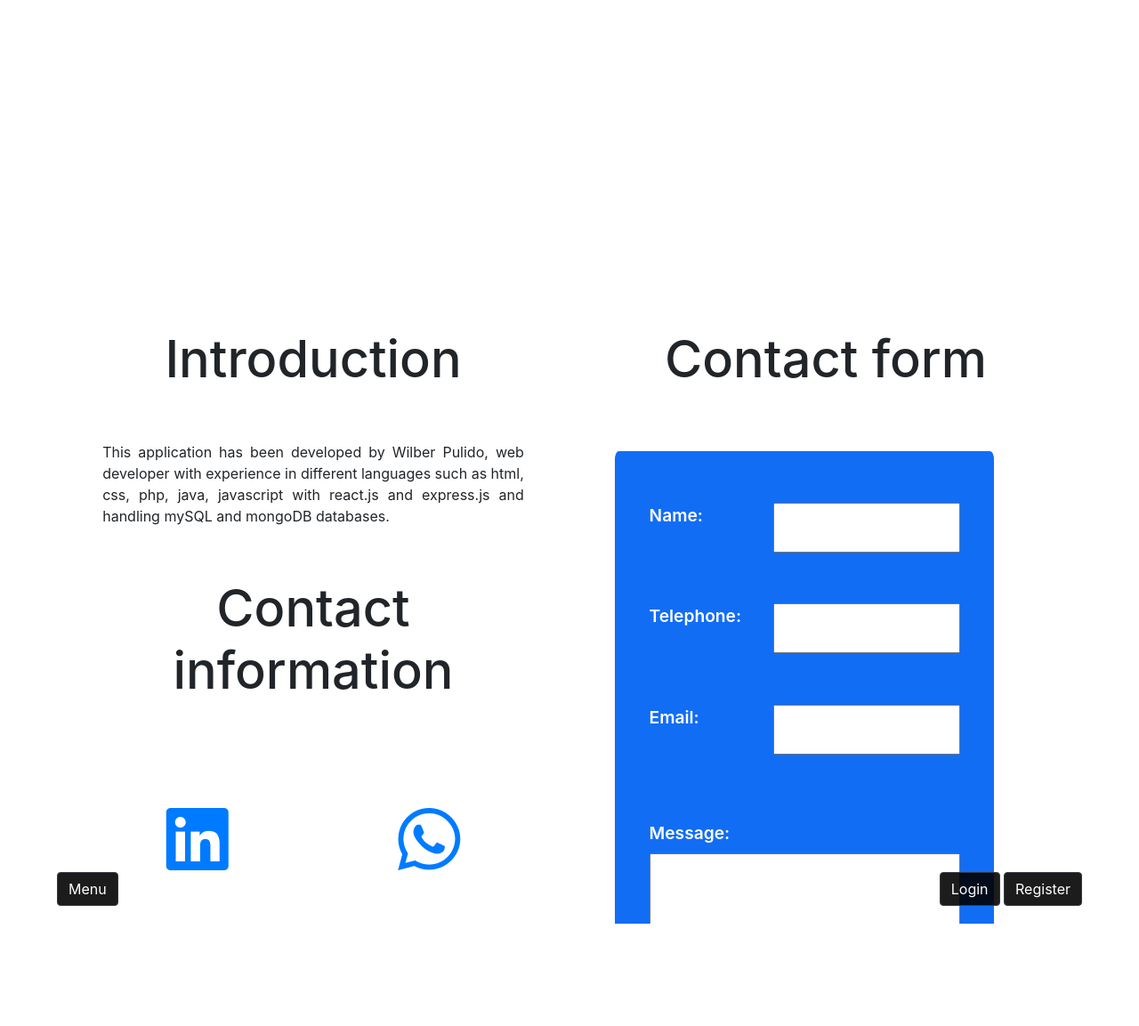
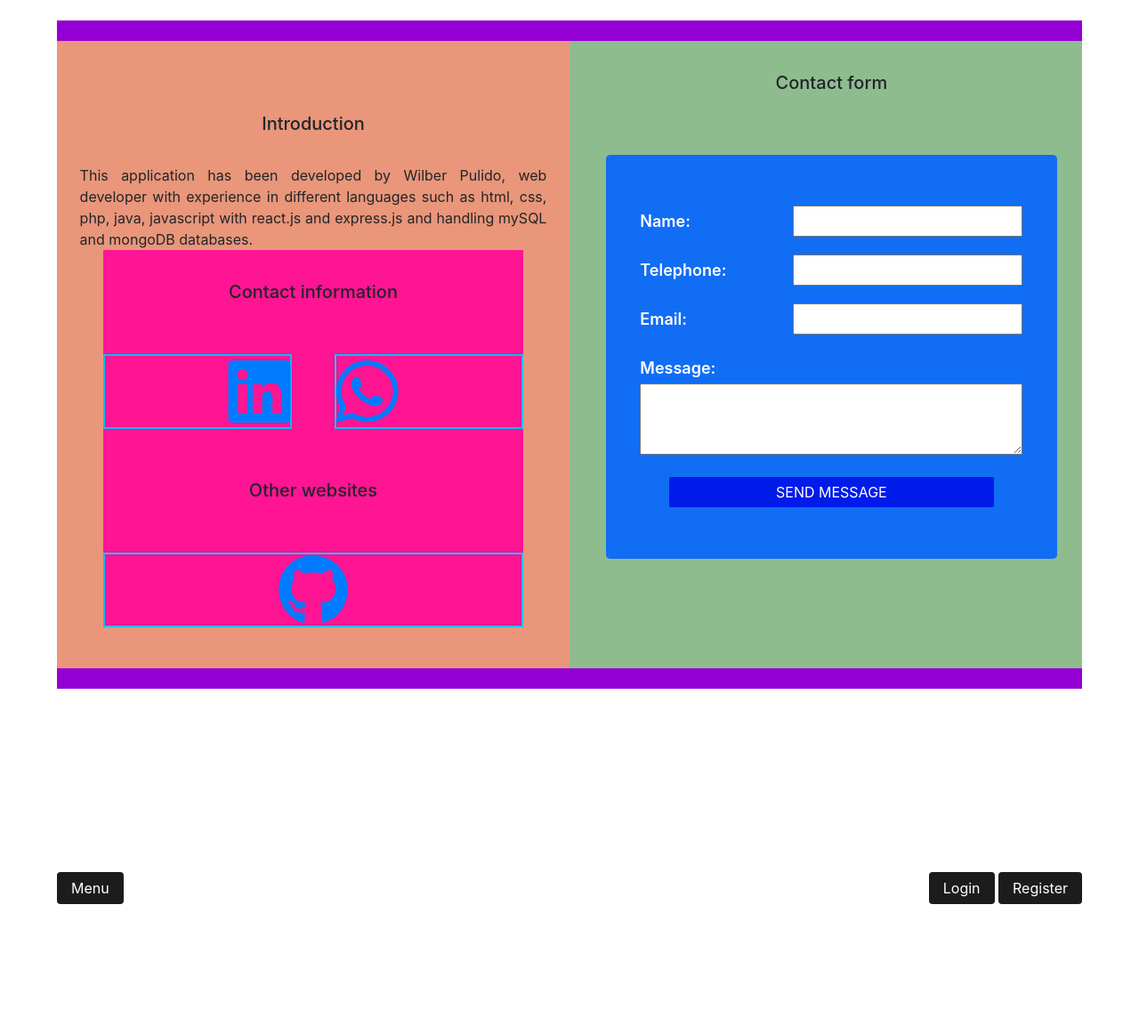
Before and after one commit to wilberpulido/Lista-de-tareas, a PHP site: page /view/contact.php in a window 1280 px wide. Shown: the whole page at 89% size. Run offline with PHP 8.4, Linux system fonts and the light colour scheme; some libraries are stand-ins or nearby versions.

Commit message:
avances responsive contact e imagenes principales

```diff
--- a/style/form.css
+++ b/style/form.css
@@ -159,51 +159,52 @@ outline-color: transparent;
     z-index: 50;
 }
 .btn-submit button{
-    color:#fff;
 	background-color:#011BEB;
 	outline: none;
     border: 0;
     color: #fff;
-	padding:2vh 2vw;
+	padding:5px 10px;
     text-transform:uppercase;
     border-radius:2px;
     cursor:pointer;
-    width: 50%;
 }
 .text-center h2{
     color: white;
     font-size: 5vh;
 }
 #formContact{
+    width: 90%;
     display: grid;
     grid-template-columns: 30% 60%;
     column-gap: 10%;
     row-gap: 5vh;
     background-color:rgb(18, 109, 245);
-    margin: 6vh 0vw;
+    margin: 6vh auto;
     border-radius: 1%;
     padding: 5vh 5vw;
     color: white;
-    font-size: 3vh;
+    font-size: 14px;
     font-weight: 600;
 }
 #formContact div textarea{
     width: 100%;
-    height: 15vh;
+    height: 80px;
 }
 #formContact label{
-    font-size: 3vh;
+    position: relative;
+    top: 6px;
+    font-size: 4vw;
 }
 #contactPage .btn-submit button{
     width: 70%;
-    font-size: 3vh;
+    font-size: 3.5vw;
 }
 .formBoxTask{
     position: fixed;
     left: -100%;
     top: 12vh;
     width:80%;
-    height: 68vh;
+    height: 67vh;
     color: white;
     background-color: rgb(18, 109, 245);
     border: 2px solid #011BEB;
@@ -215,8 +216,7 @@ outline-color: transparent;
     height: 100%;
 }
 main .formBoxTask:focus-within{
-    position: fixed;
-    left: 5%;
+    left: 10%;
 }
 .input-container-addTask{
     width: 100%;
@@ -233,9 +233,9 @@ font-weight: 500;
     width: 100%;
     height: 6vh;
 }
-.input-container-addTask button{
+/* .input-container-addTask button{
     width: 50%;
-}
+} */
 .formBoxEditTask{
     width: 80%;
     color: white;
@@ -308,8 +308,6 @@ font-weight: 500;
     .formBoxEditTask div .input-container-addTask{
         padding: 0;
         height: 16%;
-        background-color: tomato;
-        border: 2px solid thistle;
     }
     .formBoxEditTask .input-container-addTask textarea,
     .formBoxEditTask .input-container-addTask select,
@@ -318,6 +316,25 @@ font-weight: 500;
     }
 }
 @media only screen and (min-width: 480px){
+
+    #formContact{
+        width: 100%;
+        display: grid;
+        grid-template-columns: 30% 60%;
+        row-gap: 20px;
+        padding: 4vh 3vw;
+        color: white;
+        font-weight: 600;
+    }
+    #formContact label{
+        position: relative;
+        top: 4px;
+        font-size: 2.5vw;
+    }
+    #contactPage .btn-submit button{
+        width: 85%;
+        font-size: 16px;
+    }
     .formBoxLogin{
         padding: 5vh 40px;
     }
@@ -328,26 +345,28 @@ font-weight: 500;
         padding: 5vh 3vw;
     }
     #formContact label{
-        font-size: 1.5vw;
+        font-size: 18px;
     }
     .btn-form{
         padding:6px 21px;
     }
     .formBoxTask{
-        width:24%;
-        left: 2.5%;
-        top: 12vh;
+        width:26%;
+        height: 68vh;
+        left: 1%;
+        top: 5vh;
         font-size: 3vh;
     }
     .formBoxTask div{
         padding: 1vh 1vw;
+        border: 0.5px solid crimson;
     }
     .formBoxTask div .input-container-addTask button{
-        width: 80%;
         font-size: 3vh;
+        padding: 1vh 2vw;
     }
     main .formBoxTask:focus-within{
-        left: 2.5%;
+        left: 1%;
     }
 }
 @media only screen and (min-width: 1024px){
--- a/style/style.css
+++ b/style/style.css
@@ -26,8 +26,8 @@ p{
 }
  /* homestyle */
 main{
-    height: 90vh;
-    width: 100vw;
+    height: 85vh;
+    width: 100%;
     position: absolute;
     left: 0;
     top: 0;
@@ -63,6 +72,26 @@ header{
     left: 0;
     right: 0;
     z-index: 30;
+}
+.btn {
+    display: inline-block;
+    font-weight: 400;
+    color: #212529;
+    text-align: center;
+    vertical-align: middle;
+    -webkit-user-select: none;
+    -moz-user-select: none;
+    -ms-user-select: none;
+    user-select: none;
+    background-color: transparent;
+    border: 1px solid transparent;
+    padding: .375rem .75rem;
+    font-size: 1rem;
+    line-height: 1.5;
+    border-radius: .25rem;
+}
+a:link, a:visited, a:active {
+    text-decoration:none;
 }
 .other-submenu,
 .btn-menu{
@@ -75,15 +104,17 @@ header{
 .other-submenu{
     right: 5vw;
 }
-.other-submenu button {
+.other-submenu button,
+.btn-menu{
     background-color: rgba(0, 0, 0, 0.89);
+    padding: 1vh 2vw;
+    font-size: 4vw;
 }
 .other-submenu button a {
     color: white;
 }
 .btn-menu{
     left: 5vw;
-    background-color: rgba(0, 0, 0, 0.89);
 }
 .navegbar{
     position: absolute;
@@ -212,22 +242,26 @@ ul li{
 #contactPage{
     display: flex;
     flex-wrap: wrap;
-    margin: 0 auto;
+    margin: 2vh auto;
     width: 80%;
+    background-color: darkviolet;
+}
+#contactPage section{
+    width: 100%;
+    background-color: darkslateblue;
 }
 #contactPage section h2{
-    margin: 5vh 0vw;
-    font-size: 5vh;
-}
-#contactPage section{
-    margin: 2vh 0vw;
-    width: 100%;
+    margin: 3vh 0vw;
+    font-size: 20px;
 }
 #contactInf{
+    width: 90%;
+    margin: 0 auto;
     display: grid;
     grid-template-columns: 45% 45%;
-    row-gap: 5vh;
+    row-gap: 2vh;
     column-gap: 10%;
+    background-color: deeppink;
 }
 .contactGit,
 #contactInf h2,
@@ -236,22 +270,33 @@ ul li{
     grid-column-start: 1;
     grid-column-end: 3;
 }
-#contactInf div{
+#contactInf div:nth-child(2){
     display: flex;
-    align-items: center;
+    justify-content: flex-end;
+    border: 2px solid deepskyblue;
+}
+#contactInf div:nth-child(3){
+    display: flex;
+    justify-content: flex-start;
+    border: 2px solid deepskyblue;
+}
+#contactInf div:nth-child(5){
+    display: flex;
     justify-content: center;
+    border: 2px solid deepskyblue;
 }
 .headerProfile{
     position: fixed;
     height: 20vh;
     top: 80vh;
-    width: 100vw;
+    width: 100%;
     left: 0;
     right: 0;
     z-index: 20;
 }
 .nav-profile{
     position: absolute;
+    background-color: rgba(0, 0, 0, 0.85);
     width: 100%;
     height: 100%;
     display: flex;
@@ -395,24 +445,36 @@ main .btn-add-task-form:focus{
     top: 8vh;
 }
 @media only screen and (orientation: landscape) {
-    main{
-        height: 85vh;
-        overflow: auto;
-        z-index: 20;
+    main .containerImagesHome .titleWithoutLogin{
+        top:45%;
+        width: 420px !important;
+        height: 120px;
+        background-image: url("../images/nube0.png");
+        background-position: center;
+        background-size: contain;
+        background-repeat: no-repeat;
+        border-radius: 5px;
+        animation: mymove 3s 1;
+        animation-timing-function: ease-out;
+        animation-fill-mode: backwards;
     }
-    main figure{
-        position: absolute;
-        top: 5vh;
-        left: 5vw;
-        height: 90%;
-        width: 90%;
+    @keyframes mymove {
+        0% {top: 0%}
+        20% {top: 45%}
+        40% {top: 30%}
+        60% {top: 45%}
+        80% {top: 35%}
+        100% {top: 45%}
     }
-    main figure img{
-        margin: 0 auto;
-        height: 100%;
+    .titleWithoutLogin > *{
+        position: relative;
+        top: 30%;
+        font-size: 2vw;
     }
-    .navegbar li a{
-        font-size: 5vh;
+    main .containerImagesHome figure{
+        top: 0;
+        height: 80%;
+        width: 100%;
     }
     header{
         top: 85vh;
@@ -486,15 +526,45 @@ main .btn-add-task-form:focus{
     #contactPage{
         width: 90%;
     }
-    #contactPage section h2{
-        font-size: 6vh;
-    }
+    /* #contactPage section h2{
+        font-size: 22px;
+    } */
     main .btn-add-task-form:focus ~ .formBoxTask{
         left: 15%;
     }
-
 }
 @media only screen and (min-width: 480px){
+    main{
+        height: 90vh;
+    }
+    main .containerImagesHome .titleWithoutLogin{
+        top:45%;
+        width: 390px;
+        height: 15%;
+        background-image: url(../images/nube0.png);
+        background-position: center;
+        background-size: contain;
+        background-repeat: no-repeat;
+    }
+    .titleWithoutLogin > *{
+        position: relative;
+        top: 25%;
+        font-size: 2vh;
+    }
+    main .containerImagesHome figure{
+        position: absolute;
+        top:10%;
+        height: 80%;
+        width: 100%;
+        background-position: center;
+        background-repeat: no-repeat;
+        background-size: contain;
+    }
+    .other-submenu button,
+    .btn-menu{
+    padding: 5px 15px;
+    font-size: 16px;
+    }
     #tableTask thead .theadLarge,
     #tableTask tbody .tbodyLarge{
         display: table-row;
@@ -504,9 +574,14 @@ main .btn-add-task-form:focus{
         display: none;
     }
     #contactPage section{
-        margin: 2vh 0vw;
-        padding: 5vh 4vw;
+        margin: 2vh 0;
+        padding: 4vh 2vw;
         width: 50%;
+        background-color: darksalmon;
+    }
+    #contactPage section:nth-child(2){
+        padding: 0 0 0 1vw;
+        background-color: darkseagreen;
     }
     #tableTask thead .theadLarge h4{
         font-size: 3vw;
@@ -556,9 +659,9 @@ main .btn-add-task-form:focus{
     .aboutMe p{
         font-size: 3vh;
     }
-    #contactPage section h2{
+    /* #contactPage section h2{
         font-size: 5vh;
-    }
+    } */
     .btn-edit,
     .btn-delete,
     .btn-details{
@@ -570,18 +673,7 @@ main .btn-add-task-form:focus{
         top:0;
         height: 15vh;
     }
-    .tasksBox{
-        top: 0;
-        height: 80vh;
-    }
-    main{
-        position: absolute;
-        top: 20vh;
-        height: 70vh;
-        width: 100vw;
-        margin: 0;
-    }
-    main .titleWithoutLogin{
+    /* main .titleWithoutLogin{
         top:30vh;
     }
     @keyframes mymove {
```
Also changed, not shown: other parts of style/style.css (+77 -70 lines), index.php (+12 -7 lines), images/nube (2).png (added), images/nube0.png (added).
